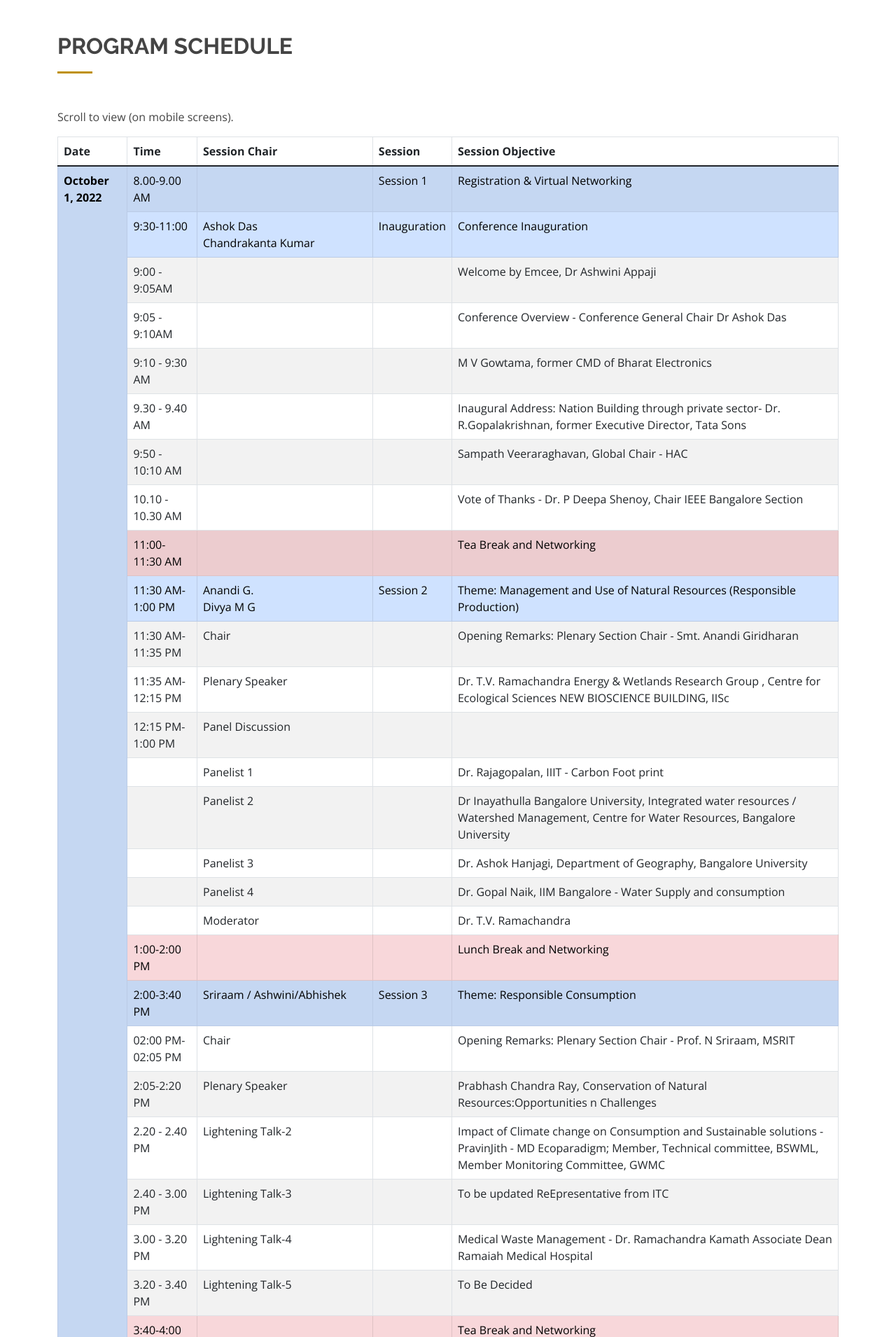
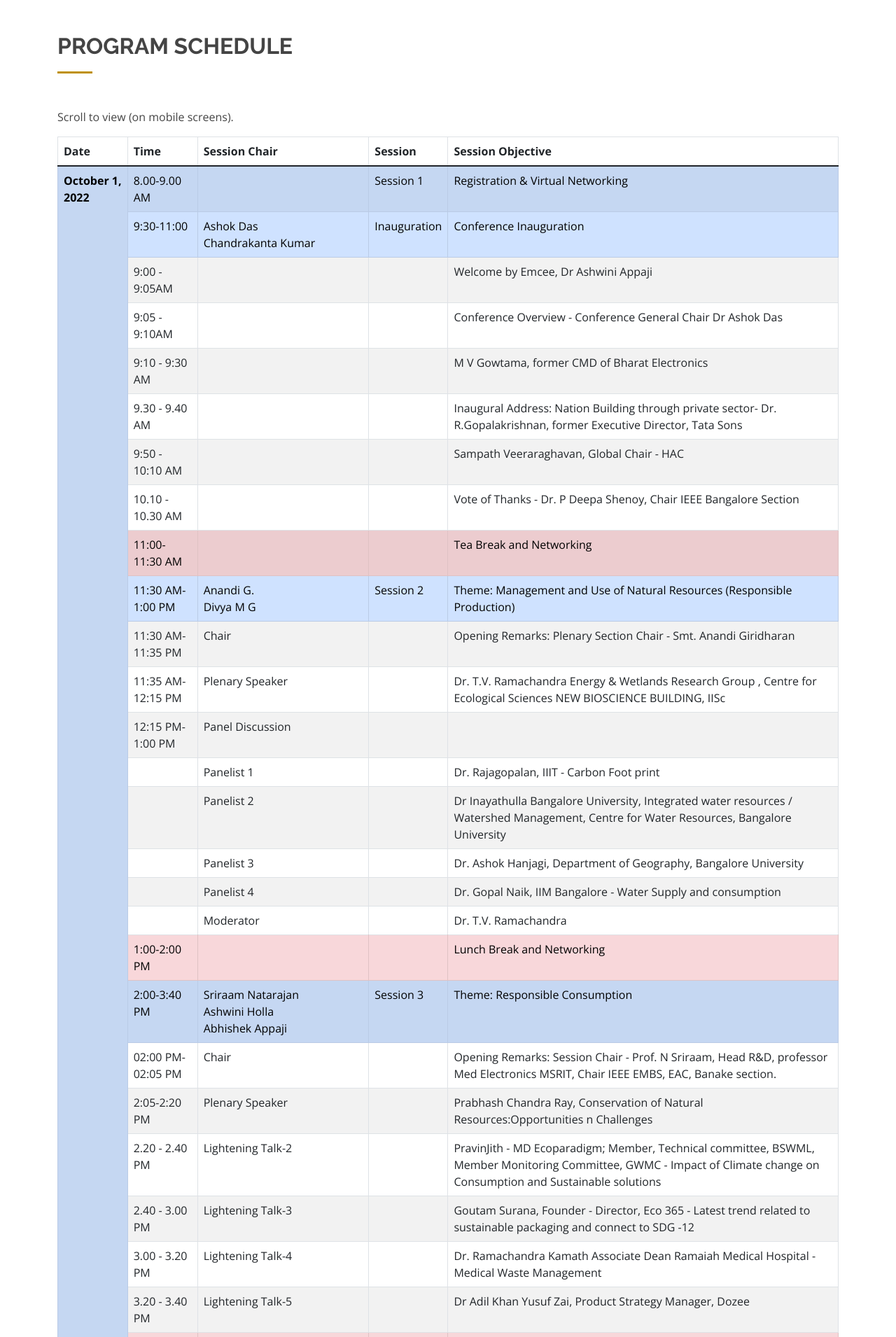
Before and after one commit to KetanKeshav/BHTC-2022, a PHP site: page /schedule.php in a window 1280 px wide. Shown: the part 61-1971 px from the top of the page at 70% size. Run offline with PHP 8.4, Linux system fonts and the light colour scheme.

Commit message:
Day1 - Session 3

```diff
--- a/schedule.php
+++ b/schedule.php
@@ -160,7 +160,7 @@
                             </tr>
                             <tr class="table-primary">
                                 <td>2:00-3:40 PM	</td>
-                                <td>Sriraam / Ashwini/Abhishek	</td>
+                                <td>Sriraam Natarajan<br>Ashwini Holla<br>Abhishek Appaji</td>
                                 <td>Session 3	</td>
                                 <td>Theme: Responsible Consumption	</td>
                             </tr>
@@ -168,7 +168,7 @@
                             <td>02:00 PM-02:05 PM</td>
                                 <td>Chair</td>
                                 <td></td>
-                                <td>Opening Remarks: Plenary Section Chair - Prof. N Sriraam, MSRIT		</td>
+                                <td>Opening Remarks: Session Chair - Prof. N Sriraam, Head R&D, professor Med Electronics MSRIT, Chair IEEE EMBS,  EAC, Banake section.</td>
                             </tr>
                             <tr>
                                 <td>2:05-2:20 PM</td>
@@ -180,25 +180,25 @@
                                 <td>2.20 - 2.40 PM</td>
                                 <td>Lightening Talk-2		</td>
                                 <td></td>
-                                <td>Impact of Climate change on Consumption and Sustainable solutions   - PravinJith - MD Ecoparadigm; Member, Technical committee, BSWML, Member Monitoring Committee, GWMC</td>
+                                <td>PravinJith - MD Ecoparadigm; Member, Technical committee, BSWML, Member Monitoring Committee, GWMC - Impact of Climate change on Consumption and Sustainable solutions </td>
                             </tr>
                             <tr>
                                 <td>2.40 - 3.00 PM</td>
                                 <td>Lightening Talk-3</td>
                                 <td></td>
-                                <td>To be updated   ReEpresentative from ITC</td>
+                                <td>Goutam Surana, Founder - Director, Eco 365 - Latest trend related to sustainable packaging and connect to SDG -12</td>
                             </tr>
                             <tr>
                                 <td>3.00 - 3.20 PM	</td>
                                 <td>Lightening Talk-4</td>
                                 <td></td>
-                                <td>Medical Waste Management -  Dr. Ramachandra Kamath Associate Dean Ramaiah Medical Hospital</td>
+                                <td>Dr. Ramachandra Kamath Associate Dean Ramaiah Medical Hospital - Medical Waste Management</td>
                             </tr>
                             <tr>
                                 <td>3.20 - 3.40 PM	</td>
                                 <td>Lightening Talk-5</td>
                                 <td></td>
-                                <td>To Be Decided	</td>
+                                <td>Dr Adil Khan Yusuf Zai, Product Strategy Manager, Dozee	</td>
                             </tr>
                             <tr class="table-danger">
                                 <td>3:40-4:00 PM</td>
```
